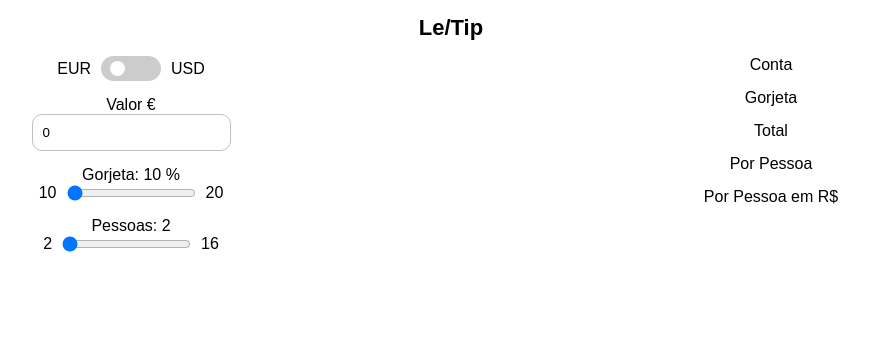
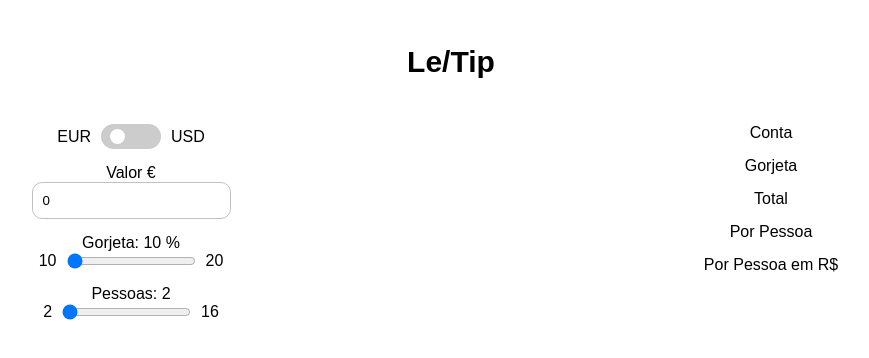
Before and after one commit to LuzianeFreitas/LeTipMigration, a Vue app: page / in a window 1280 px wide. Shown: the top 358 px of the page, without its empty margins (189-1058 px from the left). Built offline with nearby package versions, Linux system fonts and the light colour scheme.

Commit message:
add style home view

```diff
--- a/src/styles/global.css
+++ b/src/styles/global.css
@@ -15,5 +15,5 @@ header {
 }
 
 h1 {
-    font-size: 22px;
+    font-size: 30px;
 }
--- a/src/views/Home.vue
+++ b/src/views/Home.vue
@@ -44,6 +44,7 @@ export default {
     .container-home > header {
         padding: 15px;
         text-align: center;
+        margin: 30px 0px 30px 0px;
     }
 
     .container-home > .container-conteudo {
```
